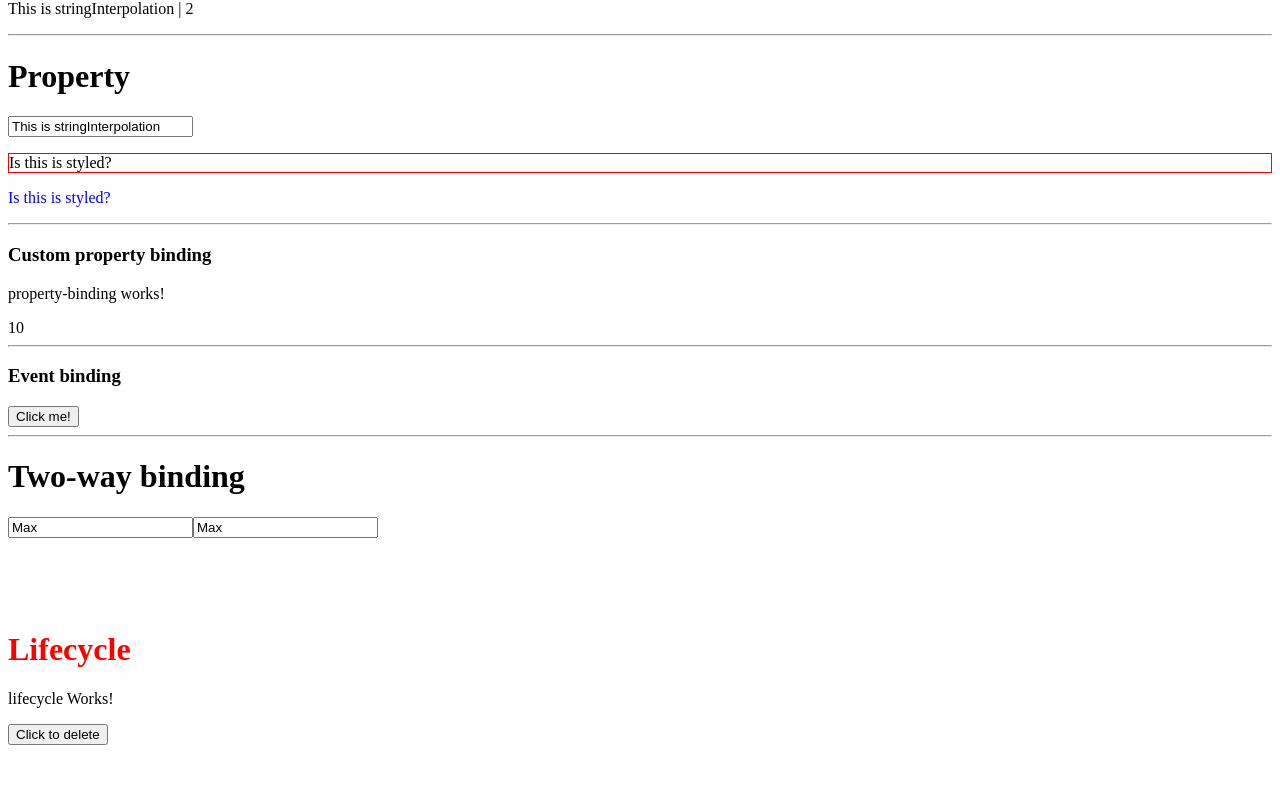
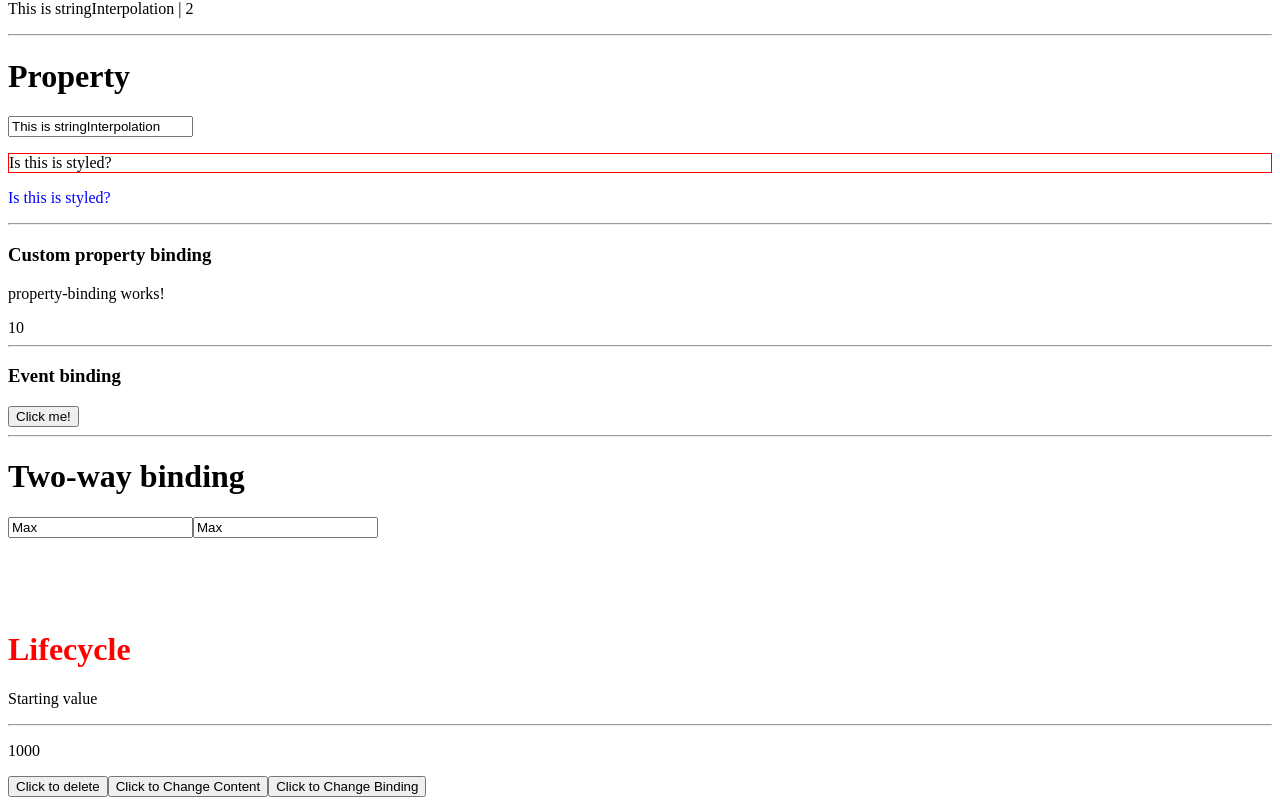
Before and after one commit to etsydzik/firstAngular2, an Angular app: page / in a window 1280 px wide. Shown: the part 254-1059 px from the top of the page. Before the commit the page ends 1007 px from the top, so only its background shows below. Built offline with nearby package versions, Linux system fonts and the light colour scheme.

Commit message:
31. Component Lifecycle Usage Examples

```diff
--- a/src/app/app.component.html
+++ b/src/app/app.component.html
@@ -4,5 +4,9 @@
 <fa-databinding></fa-databinding>
 
 <h1>Lifecycle</h1>
-<fa-lifecycle *ngIf="!delete"></fa-lifecycle>
+<fa-lifecycle *ngIf="!delete" [bindable]="boundValue">
+  <p>{{test}}</p>
+</fa-lifecycle>
 <button (click)="delete = true">Click to delete</button>
+<button (click)="test = 'Change value'">Click to Change Content</button>
+<button (click)="boundValue = 2000">Click to Change Binding</button>
--- a/src/app/app.component.ts
+++ b/src/app/app.component.ts
@@ -13,4 +13,7 @@
 
   delete = false;
 
+  test = 'Starting value';
+
+  boundValue = 1000;
 }
--- a/src/app/lifecycle.component.ts
+++ b/src/app/lifecycle.component.ts
@@ -7,20 +7,23 @@
   AfterContentChecked,
   AfterViewInit,
   AfterViewChecked,
-  OnDestroy
+  OnDestroy,
+  Input
 } from '@angular/core';
 
 @Component({
   selector: 'fa-lifecycle',
   template: `
-    <p>
-      lifecycle Works!
-    </p>
+    <ng-content></ng-content>
+    <hr>
+    <p>{{bindable}}</p>
   `,
   styles: []
 })
 export class LifecycleComponent implements OnChanges, OnInit, DoCheck, AfterContentInit,AfterContentChecked,
   AfterViewInit,AfterViewChecked,OnDestroy {
+
+  @Input() bindable = 1000;
 
   constructor() {
   }
```
